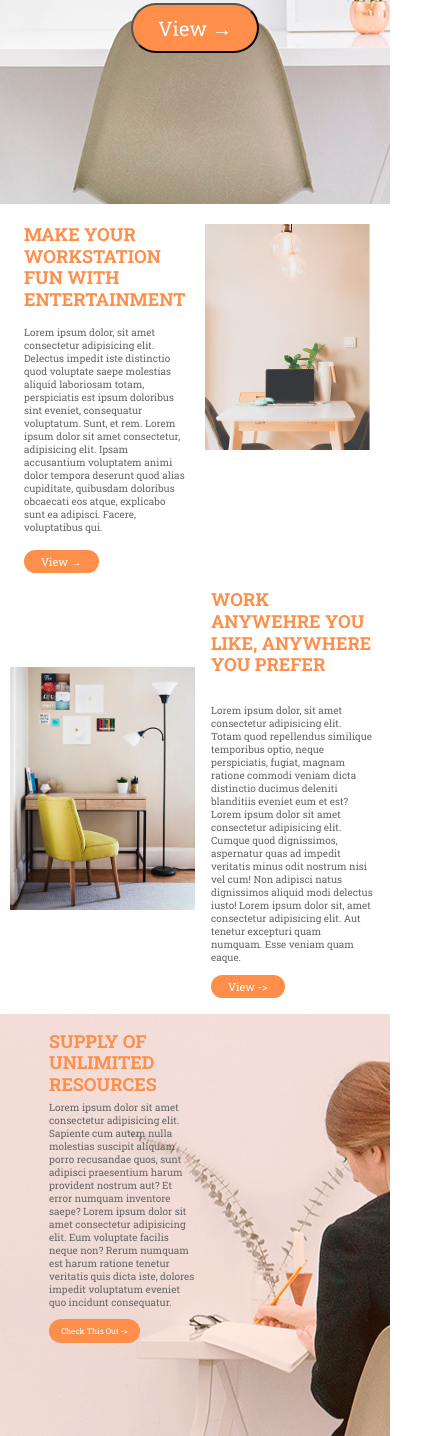
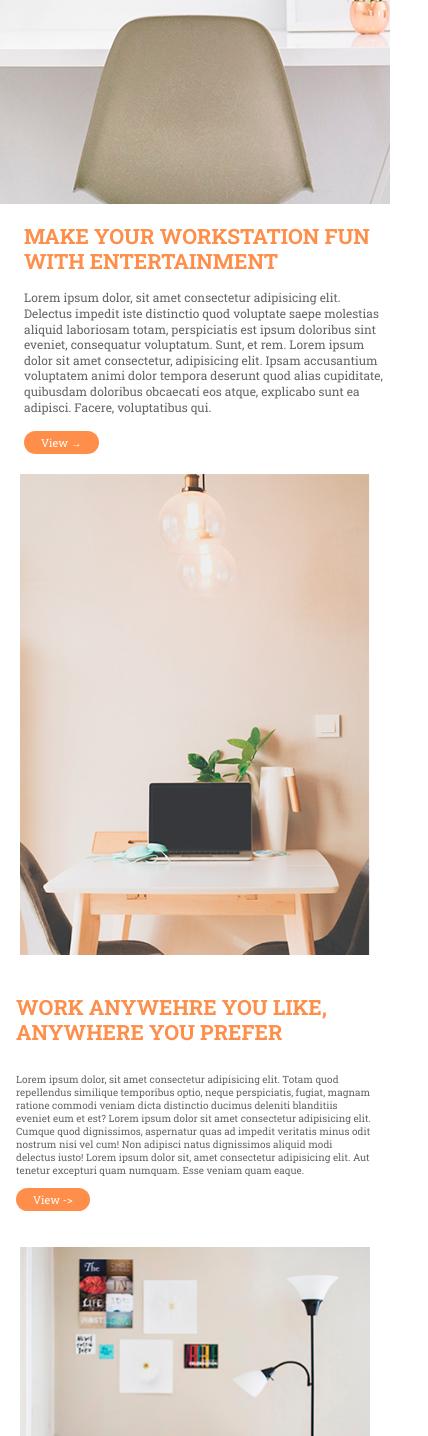
Before and after one commit to Deivybedoya17/Creative-Clean, a plain HTML site: page index.html in a window 390 px wide. Shown: the part 564-2000 px from the top of the page, 428 px wide, since content can reach past the window. Drawn offline with Linux system fonts and the light colour scheme.

Commit message:
actualizacion 6.0

```diff
--- a/style.css
+++ b/style.css
@@ -340,6 +340,10 @@
         font-size: 11px;
       }
 
+      .seccioncuarta{
+        background-position-x: 50%;
+        height: 40vh;
+      }
       .izquierdacuarta{
         padding-top: 17px;
         margin-left: 0px;
@@ -356,4 +360,87 @@
         font-size: 8px;
         padding: 7px 12px;
       }
+
+      .clasequinta{
+      padding: 40px;
+      font-size: 12px;
+      }
+
+      footer{
+        font-size: 10px;
+        padding: 17px 0px 17px 0px;
+      }
     }
+    @media(max-width: 480px){
+      .tituloprimera{
+        font-size: 77px;
+      }
+      .subtituloprimera{
+        font-size: 24px;
+      }
+      .botonprimera{
+       padding: 7px 21px;
+       font-size: 18px;
+      }
+      /* SECCIONSEGUNDA */
+      .seccionsegunda{
+        display: flex;
+        flex-direction: column;
+      }
+
+      .izquierdasegundo {
+        width: 100%;
+      }
+      h2{
+        font-size: 21px;
+      }
+      .parrafosegunda{
+        font-size: 12px;
+
+      }
+
+      /* SECCIONTERCERA */
+
+      .contenedortercero{
+        width: 100%;
+      }
+
+      .secciontercera {
+        display: flex;
+        flex-direction: column-reverse;
+
+     }
+     .derechatercera{
+       width: 100%;
+     }
+     .imagentercera{
+      width: 100%;
+      padding: 20px;
+     }
+
+     /* SECCIONCUARTA */
+
+     .izquierdacuarta{
+      width: 72%;
+      margin-left: 0;
+      padding: 32px 0px 10px 40px;
+     }
+
+     .parrafocuarta{
+      font-size: 11px;
+      text-align: justify;
+     }
+
+     /* FOOTER */
+
+    .clasequinta {
+      padding: 21px;
+      font-size: 11px;
+    }
+
+    footer{
+     font-size: 10px;
+     padding: 10px 0px 17px 0px;
+    }
+
+  }
```
